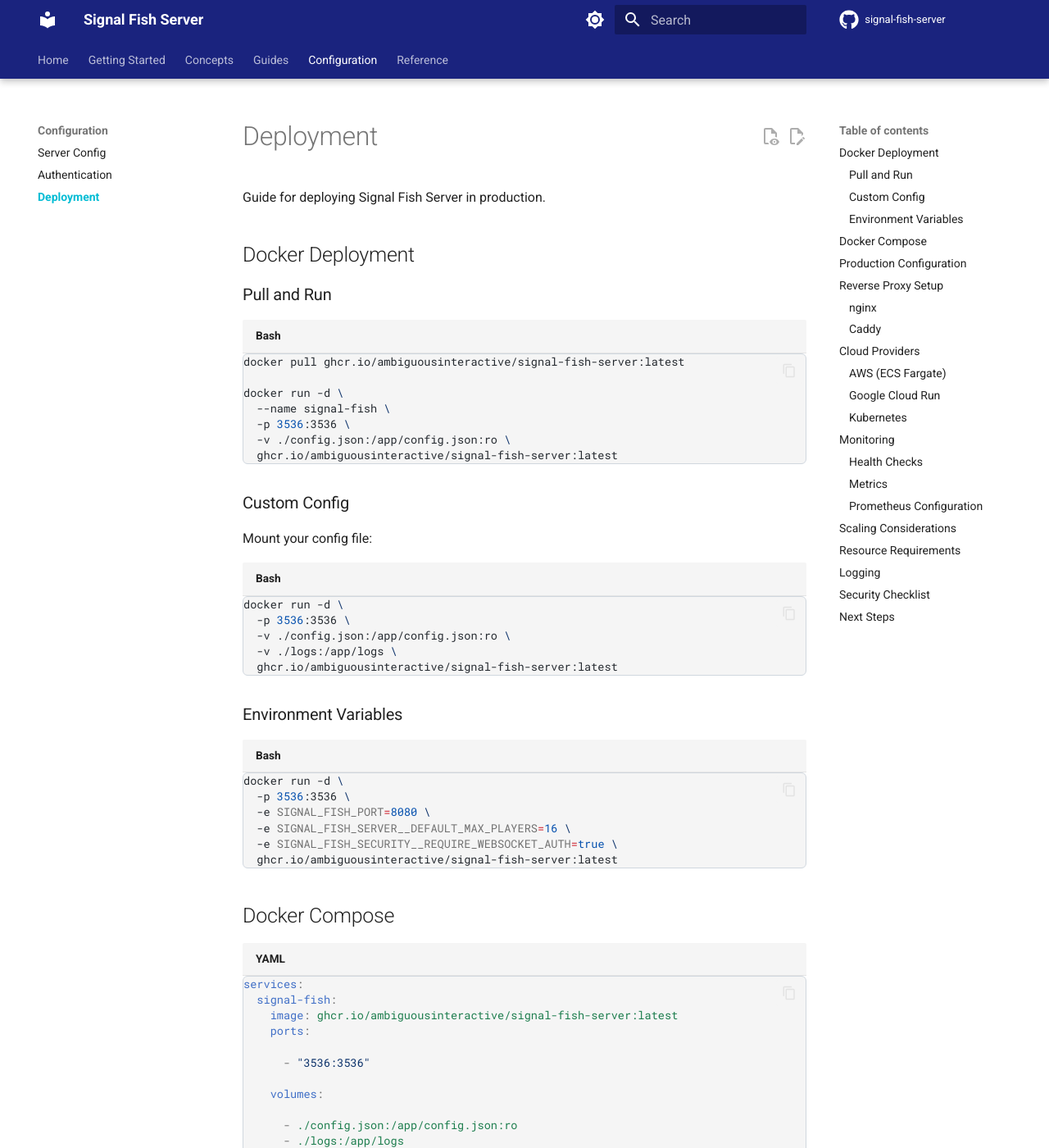
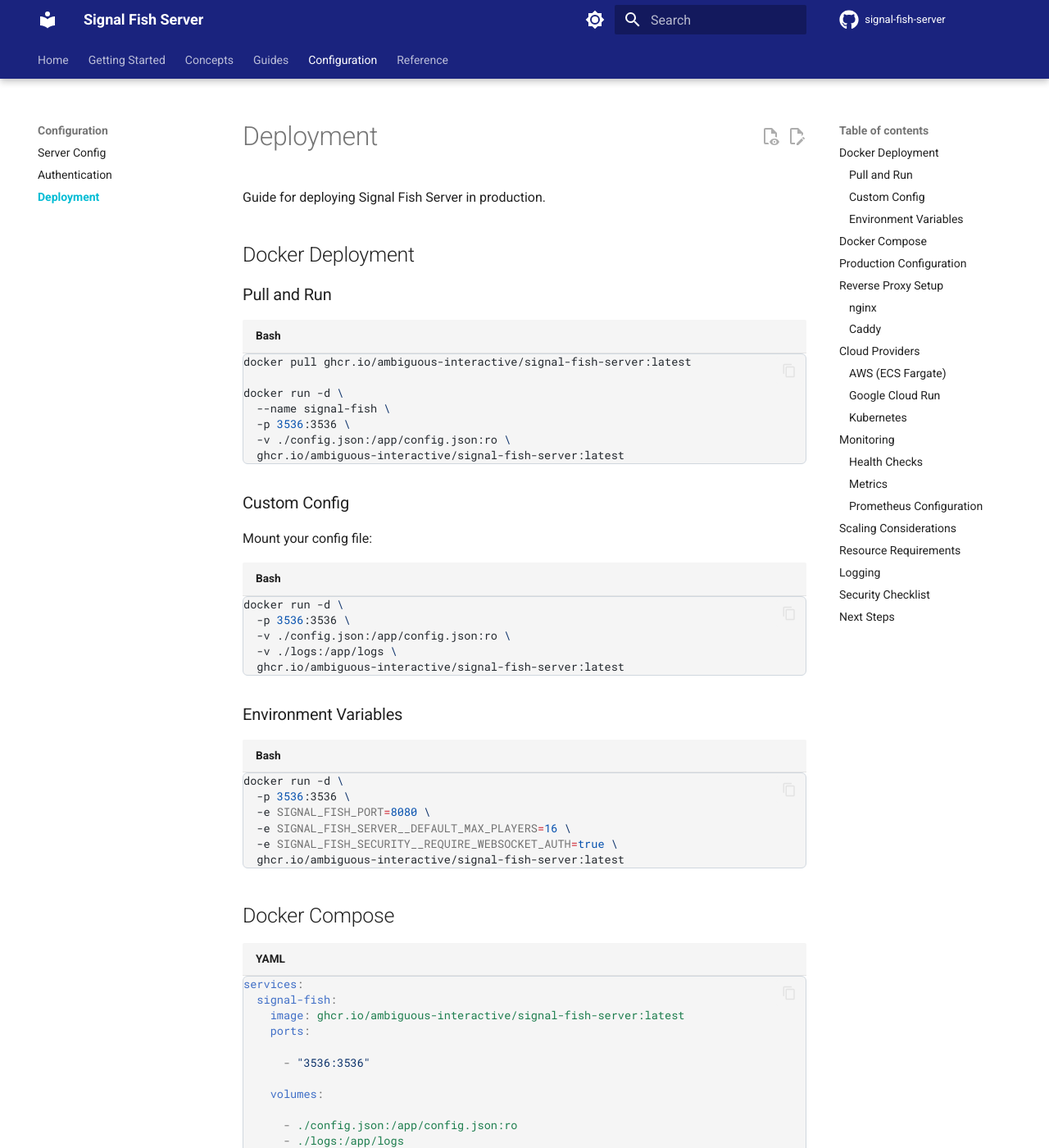
Before and after one commit to Ambiguous-Interactive/signal-fish-server, an MkDocs documentation site: the page built from docs/deployment.md, in a window 1280 px wide and 1400 px high. Shown: the whole window at 82% size. Built offline with MkDocs 1.6.1 and Material for MkDocs 9.7.7, drawn with Linux system fonts in a browser that asks for light colours; comment, search, counter and statistics services are not loaded; some of the changed text lies outside the part shown.

Commit message:
PR feedback

````diff
--- a/docs/deployment.md
+++ b/docs/deployment.md
@@ -7,13 +7,13 @@
 ### Pull and Run
 
 ```bash
-docker pull ghcr.io/ambiguousinteractive/signal-fish-server:latest
+docker pull ghcr.io/ambiguous-interactive/signal-fish-server:latest
 
 docker run -d \
   --name signal-fish \
   -p 3536:3536 \
   -v ./config.json:/app/config.json:ro \
-  ghcr.io/ambiguousinteractive/signal-fish-server:latest
+  ghcr.io/ambiguous-interactive/signal-fish-server:latest
 
 ```
 
@@ -27,7 +27,7 @@
   -p 3536:3536 \
   -v ./config.json:/app/config.json:ro \
   -v ./logs:/app/logs \
-  ghcr.io/ambiguousinteractive/signal-fish-server:latest
+  ghcr.io/ambiguous-interactive/signal-fish-server:latest
 
 ```
 
@@ -40,7 +40,7 @@
   -e SIGNAL_FISH_PORT=8080 \
   -e SIGNAL_FISH_SERVER__DEFAULT_MAX_PLAYERS=16 \
   -e SIGNAL_FISH_SECURITY__REQUIRE_WEBSOCKET_AUTH=true \
-  ghcr.io/ambiguousinteractive/signal-fish-server:latest
+  ghcr.io/ambiguous-interactive/signal-fish-server:latest
 
 ```
 
@@ -50,7 +50,7 @@
 
 services:
   signal-fish:
-    image: ghcr.io/ambiguousinteractive/signal-fish-server:latest
+    image: ghcr.io/ambiguous-interactive/signal-fish-server:latest
     ports:
 
       - "3536:3536"
@@ -195,7 +195,7 @@
   "containerDefinitions": [
     {
       "name": "signal-fish",
-      "image": "ghcr.io/ambiguousinteractive/signal-fish-server:latest",
+      "image": "ghcr.io/ambiguous-interactive/signal-fish-server:latest",
       "portMappings": [
         {
           "containerPort": 3536,
@@ -227,7 +227,7 @@
 ```bash
 
 gcloud run deploy signal-fish \
-  --image ghcr.io/ambiguousinteractive/signal-fish-server:latest \
+  --image ghcr.io/ambiguous-interactive/signal-fish-server:latest \
   --platform managed \
   --region us-central1 \
   --port 3536 \
@@ -259,7 +259,7 @@
 
       - name: signal-fish
 
-        image: ghcr.io/ambiguousinteractive/signal-fish-server:latest
+        image: ghcr.io/ambiguous-interactive/signal-fish-server:latest
         ports:
 
         - containerPort: 3536
````
Also changed, not shown: .llm/skills/github-actions-workflow-config.md (+4 -4 lines), README.md (+1 -1 lines), docs/authentication.md (+2 -2 lines), docs/development.md (+1 -1 lines), docs/getting-started.md (+1 -1 lines), docs/quickstart.md (+1 -1 lines), 5 other files.
